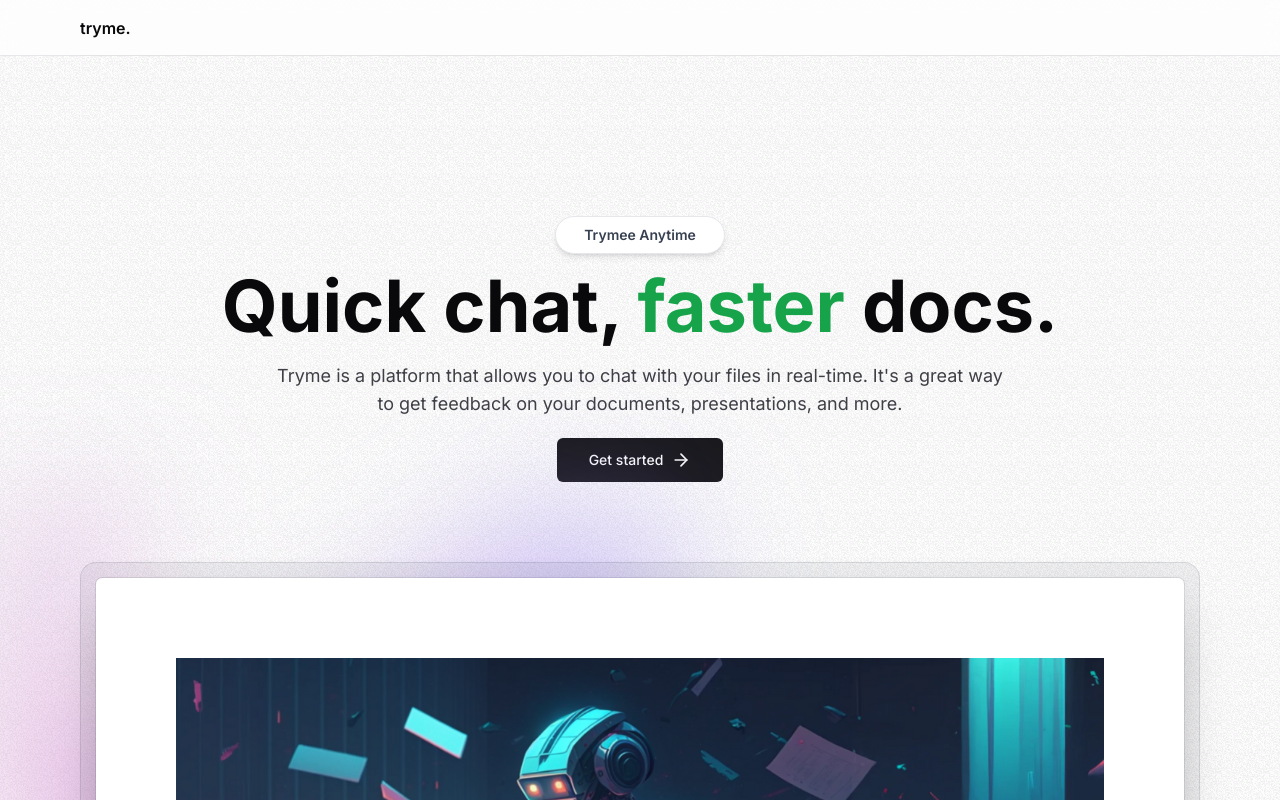
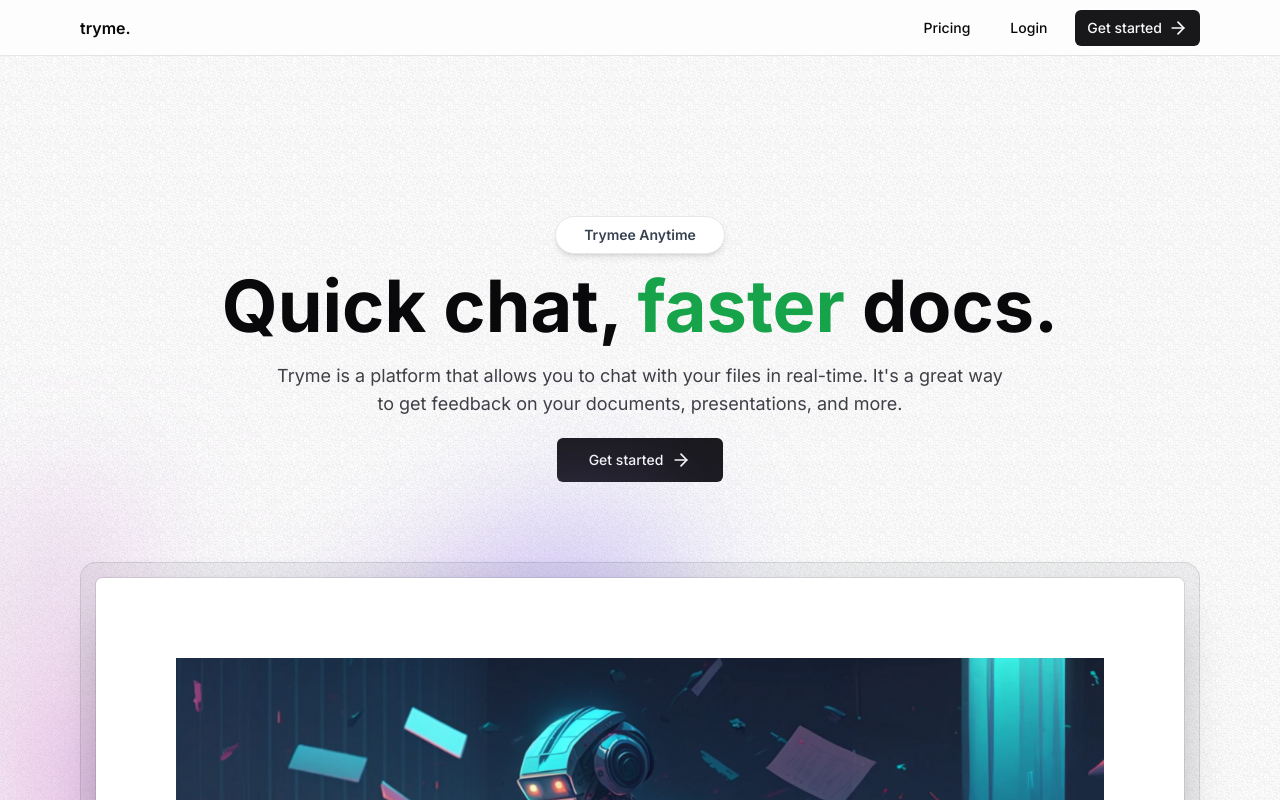
Before and after one commit to tahahamdii/Tryme, a Next.js app: page / in a window 1280 px wide. Shown: the top 800 px of the page. Built offline with nearby package versions, Linux system fonts and the light colour scheme.

Commit message:
navbar completeted starting integrating kinde from here

```diff
--- a/package.json
+++ b/package.json
@@ -9,6 +9,7 @@
     "lint": "next lint"
   },
   "dependencies": {
+    "@kinde-oss/kinde-auth-nextjs": "^2.1.13",
     "@radix-ui/react-slot": "^1.0.2",
     "@tailwindcss/typography": "^0.5.10",
     "class-variance-authority": "^0.7.0",
--- a/src/components/Navbar.tsx
+++ b/src/components/Navbar.tsx
@@ -1,5 +1,8 @@
 import Link from "next/link";
 import MaxWidthWrapper from "./MaxWidthWrapper";
+import { buttonVariants } from "./ui/button";
+import { LoginLink, RegisterLink } from "@kinde-oss/kinde-auth-nextjs/server";
+import { ArrowRight } from "lucide-react";
 
 const Navbar = () => {
     return (
@@ -13,6 +16,38 @@ const Navbar = () => {
                     <span> tryme.
                         </span>
                         </Link>
+
+            <div className='hidden items-center space-x-4 sm:flex'>
+                <>
+                <Link
+                   href='/pricing'
+                   className={buttonVariants({
+                     variant: 'ghost',
+                     size: 'sm',
+                   })}>
+               Pricing
+               </Link>
+
+                <LoginLink
+                    className={buttonVariants({
+                        variant: 'ghost',
+                        size: 'sm',
+                    })}
+                >
+                    Login
+                </LoginLink>
+                <RegisterLink
+                    className={buttonVariants({
+                        size: 'sm',
+                    })}
+                >
+                    Get started{' '}
+                   <ArrowRight className='ml-1.5 h-5 w-5' />
+                 </RegisterLink>
+
+                </>
+
+            </div>
                 </div>
             </MaxWidthWrapper>
         </nav>
```
Also changed, not shown: 1 other file (tests, documents, lock files or other folders).
